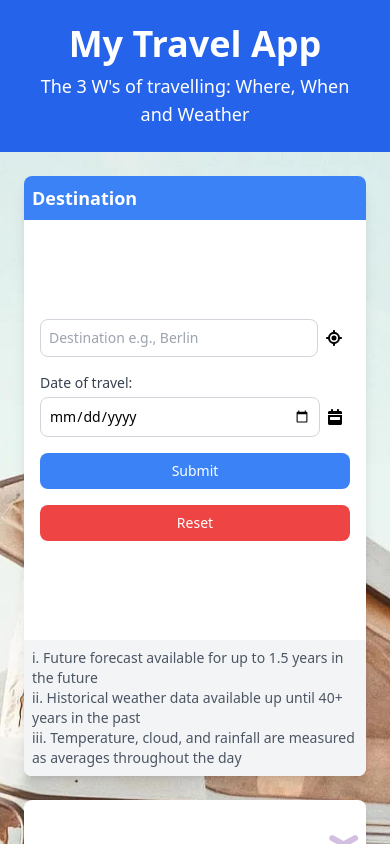
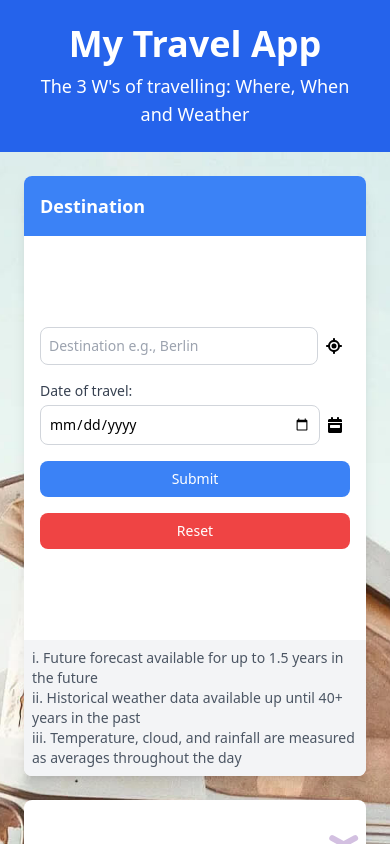
Before and after one commit to marksav85/Travel-App-React, a React (Vite) app: page / in a window 390 px wide. Shown: the top 844 px of the page. Built offline with nearby package versions, Linux system fonts and the light colour scheme.

Commit message:
Resize card headers on smaller screens

```diff
--- a/src/client/components/destination/Destination.jsx
+++ b/src/client/components/destination/Destination.jsx
@@ -62,7 +62,7 @@ const Destination = () => {
       {/* Header section of the destination form */}
       <div
         id="destination-header"
-        className="bg-blue-500 text-white rounded-t-lg flex-shrink-0 p-2 md:p-4 lg:p-6"
+        className="bg-blue-500 text-white rounded-t-lg flex-shrink-0 p-4 lg:p-6"
       >
         <h2 className="text-lg md:text-xl lg:text-2xl font-semibold">
           Destination
--- a/src/client/components/weather/Weather.jsx
+++ b/src/client/components/weather/Weather.jsx
@@ -55,7 +55,7 @@ const Weather = () => {
         {/* Weather card header displaying the city name */}
         <div
           id="weather-header"
-          className="bg-blue-500 text-white rounded-t-lg flex-shrink-0 p-2 md:p-4 lg:p-6"
+          className="bg-blue-500 text-white rounded-t-lg flex-shrink-0 p-4 lg:p-6"
         >
           {/* City name displayed in the header */}
           <h2 className="text-lg md:text-xl lg:text-2xl font-semibold text-center">
```
